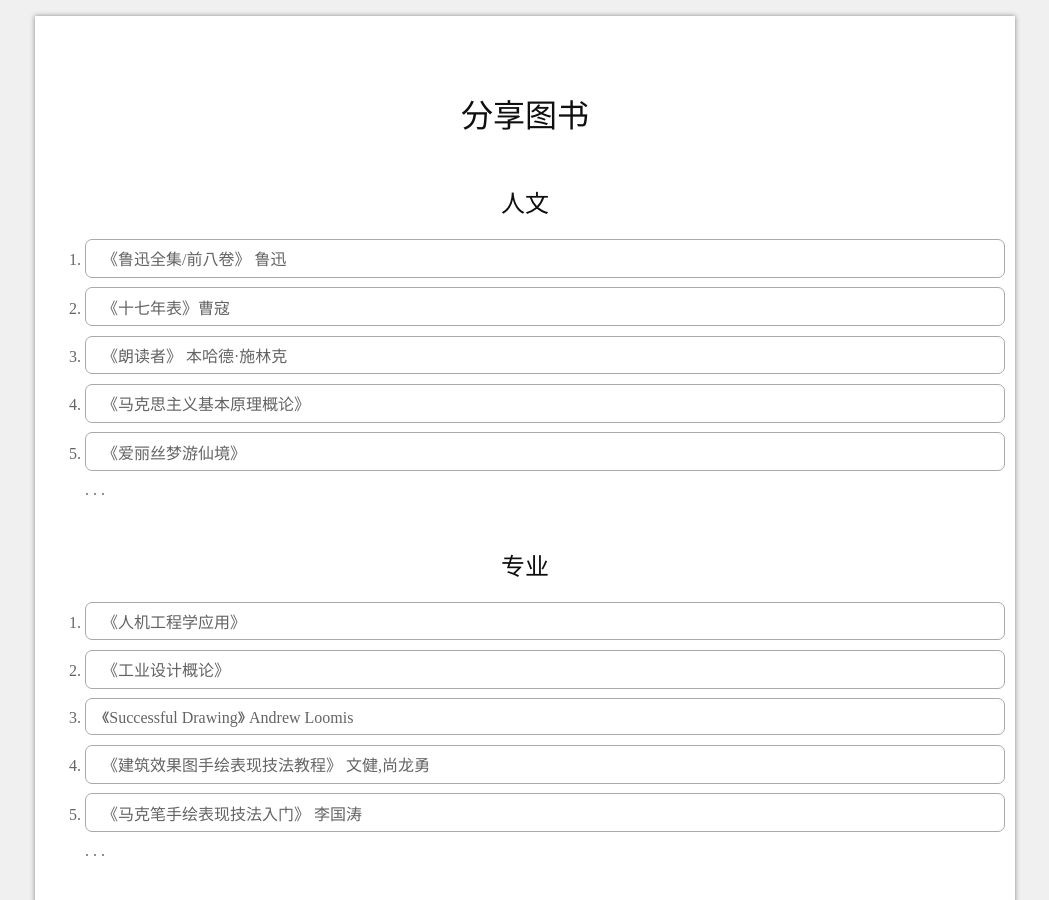
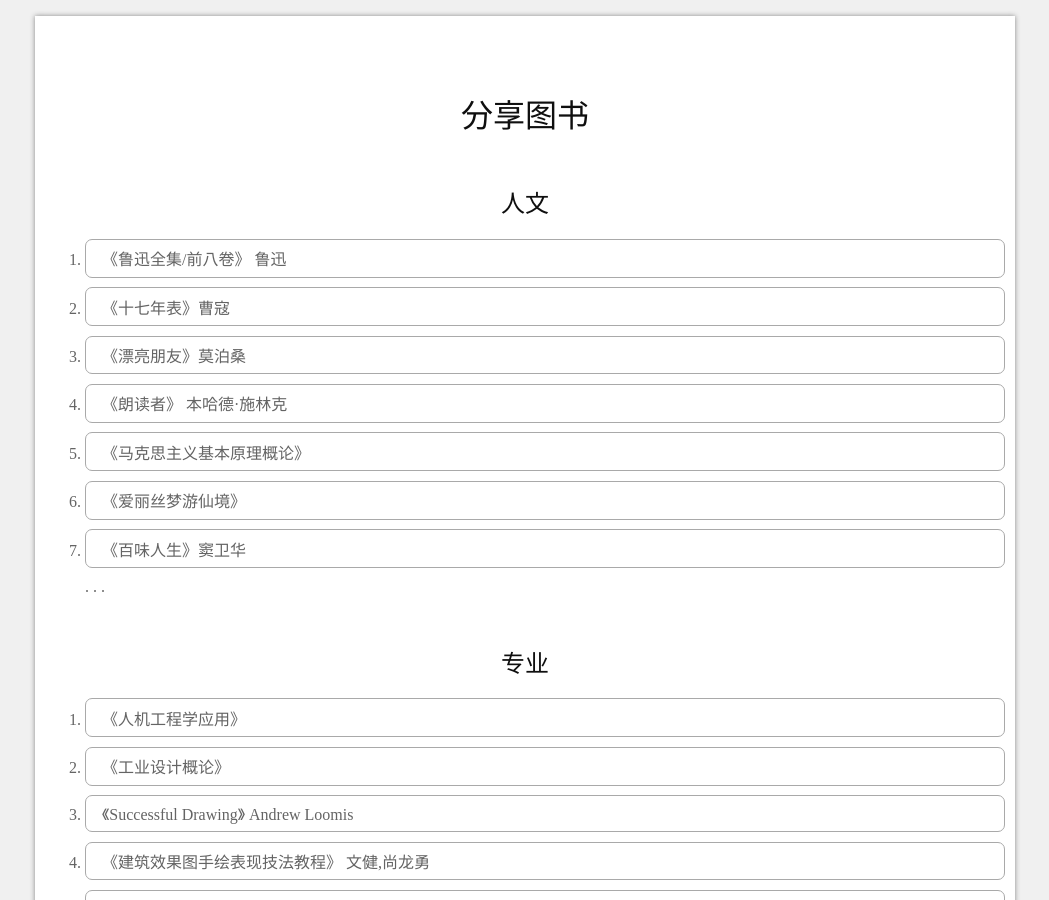
Before and after one commit to YasinZhong/yasinzhong.github.io, a Jekyll site: the page built from post1/2018-3-13-BookShare.html, in a window 1280 px wide and 900 px high. Shown: the whole window, without its empty margins (115-1164 px from the left). Built offline with Jekyll 4.4.1, drawn with Linux system fonts in a browser that asks for light colours; comment, search, counter and statistics services are not loaded.

Commit message:
2018/06/07

```diff
--- a/post0/MonthlyCalendar.html
+++ b/post0/MonthlyCalendar.html
@@ -17,7 +17,7 @@
 	<li>五月份</li>
 	6：升学考试准备。主要是测试语文与英语的几种不同的学习方法，并选用最合适的那个，在七月份之后运用。
 	<li>六月份</li>
-	1：创业项目实践...
+	4：创业项目实践...
 </div>
 
 <p>
--- a/post1/2018-3-13-BookShare.html
+++ b/post1/2018-3-13-BookShare.html
@@ -11,9 +11,11 @@
 <ol>
 	<li>《鲁迅全集/前八卷》 鲁迅</li>
 	<li>《十七年表》曹寇</li>
+	<li>《漂亮朋友》莫泊桑</li>
 	<li>《朗读者》 本哈德·施林克</li>
 	<li>《马克思主义基本原理概论》</li>
 	<li>《爱丽丝梦游仙境》</li>
+	<li>《百味人生》窦卫华</li>
 	. . .
 </ol>
 
```
